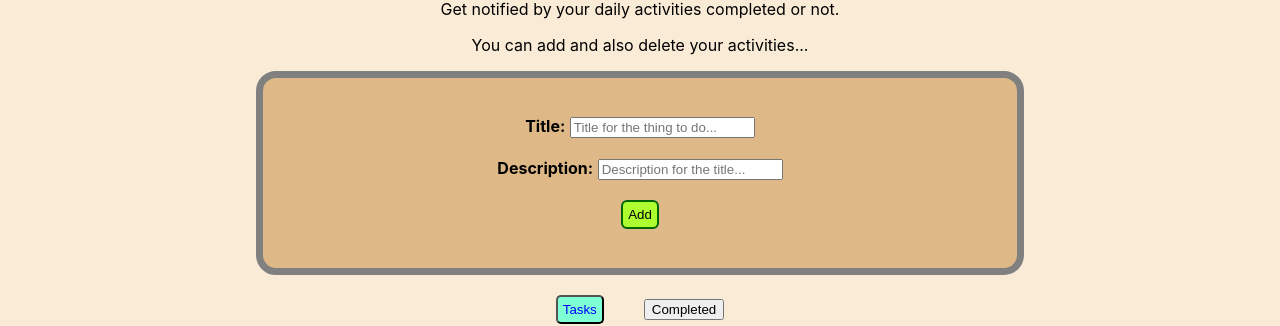
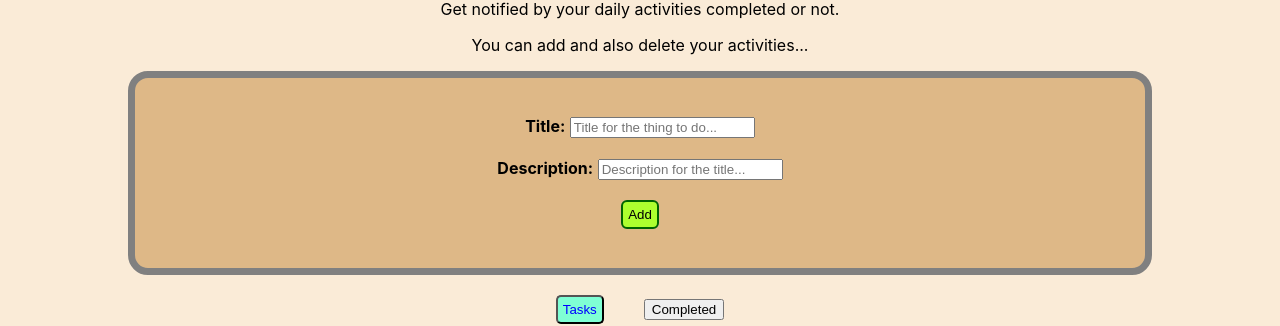
Before and after one commit to mohansai9121/to-do-list, a React (Create React App) app: page / in a window 1280 px wide. Shown: the part 353-679 px from the top of the page. Built offline with nearby package versions, Linux system fonts and the light colour scheme.

Commit message:
Small modifications after deployed

```diff
--- a/public/index.html
+++ b/public/index.html
@@ -24,7 +24,7 @@
       work correctly both with client-side routing and a non-root public URL.
       Learn how to configure a non-root public URL by running `npm run build`.
     -->
-    <title>React App</title>
+    <title>To-Do-List</title>
   </head>
   <body>
     <noscript>You need to enable JavaScript to run this app.</noscript>
--- a/src/App.css
+++ b/src/App.css
@@ -4,8 +4,8 @@
 }
 .todoinput{
   border: 7px solid gray;
-  margin-left: 20%;
-  margin-right: 20%;
+  margin-left: 10%;
+  margin-right: 10%;
   padding: 3%;
   border-radius: 20px;
   background-color: burlywood;
```
